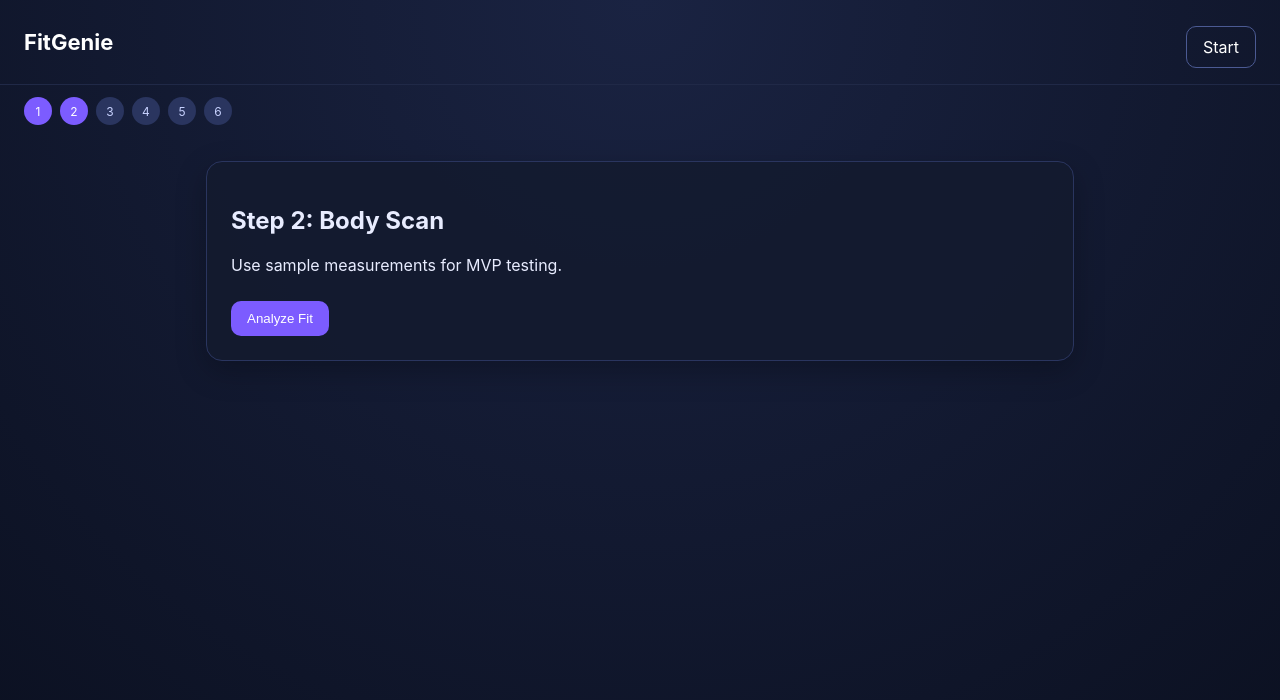
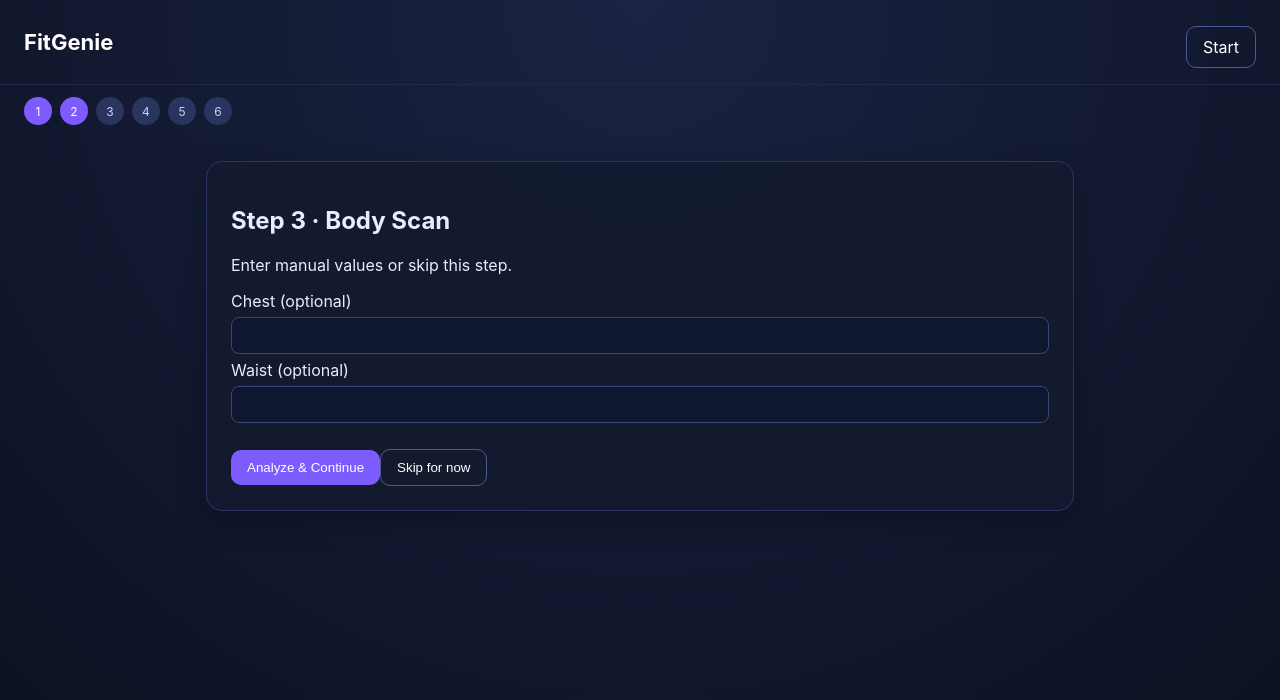
Before and after one commit to JP1320/FitGenie, a React (Vite) app in the folder frontend/: page /scan in a window 1280 px wide. Shown: the top 700 px of the page. Built offline with nearby package versions, Linux system fonts and the light colour scheme; no server answers.

Commit message:
Update Scan.jsx

```diff
--- a/frontend/src/pages/Scan.jsx
+++ b/frontend/src/pages/Scan.jsx
@@ -1,22 +1,47 @@
-import React from "react";
-import { useNavigate, useLocation } from "react-router-dom";
+import React, { useState } from "react";
+import { useNavigate } from "react-router-dom";
+import StepLayout from "../components/layout/StepLayout";
+import { useFlowStore } from "../app/store";
 import { callApi } from "../services/api";
 
 export default function Scan() {
   const nav = useNavigate();
-  const location = useLocation();
-  const userId = location.state?.userId || "u_live_001";
+  const { userId, setScan, markStepCompleted, markStepSkipped } = useFlowStore();
+  const [chest, setChest] = useState("");
+  const [waist, setWaist] = useState("");
 
-  const submit = async () => {
-    const r = await callApi("/scan/body", "POST", { userId, measurements: { chest: 38, waist: 32 } });
-    if (r.ok) nav("/recommendations", { state: { userId } });
-  };
+  async function submit() {
+    const payload = { userId, measurements: { chest: Number(chest) || 38, waist: Number(waist) || 32 } };
+    const r = await callApi("/scan/body", "POST", payload);
+    if (r.ok) {
+      setScan({ chest, waist, confidence: r.data?.data?.confidence || null });
+      markStepCompleted("scan");
+      nav("/recommendations");
+    }
+  }
+
+  function skip() {
+    markStepSkipped("scan");
+    nav("/recommendations");
+  }
 
   return (
-    <section className="card">
-      <h2>Step 2: Body Scan</h2>
-      <p>Use sample measurements for MVP testing.</p>
-      <button className="btn" onClick={submit}>Analyze Fit</button>
-    </section>
+    <StepLayout
+      step={3}
+      total={8}
+      title="Step 3 · Body Scan"
+      subtitle="Enter manual values or skip this step."
+      actions={
+        <>
+          <button className="btn" onClick={submit}>Analyze & Continue</button>
+          <button className="btn ghost" onClick={skip}>Skip for now</button>
+        </>
+      }
+    >
+      <label>Chest (optional)</label>
+      <input value={chest} onChange={(e) => setChest(e.target.value)} />
+      <label>Waist (optional)</label>
+      <input value={waist} onChange={(e) => setWaist(e.target.value)} />
+    </StepLayout>
   );
 }
```
